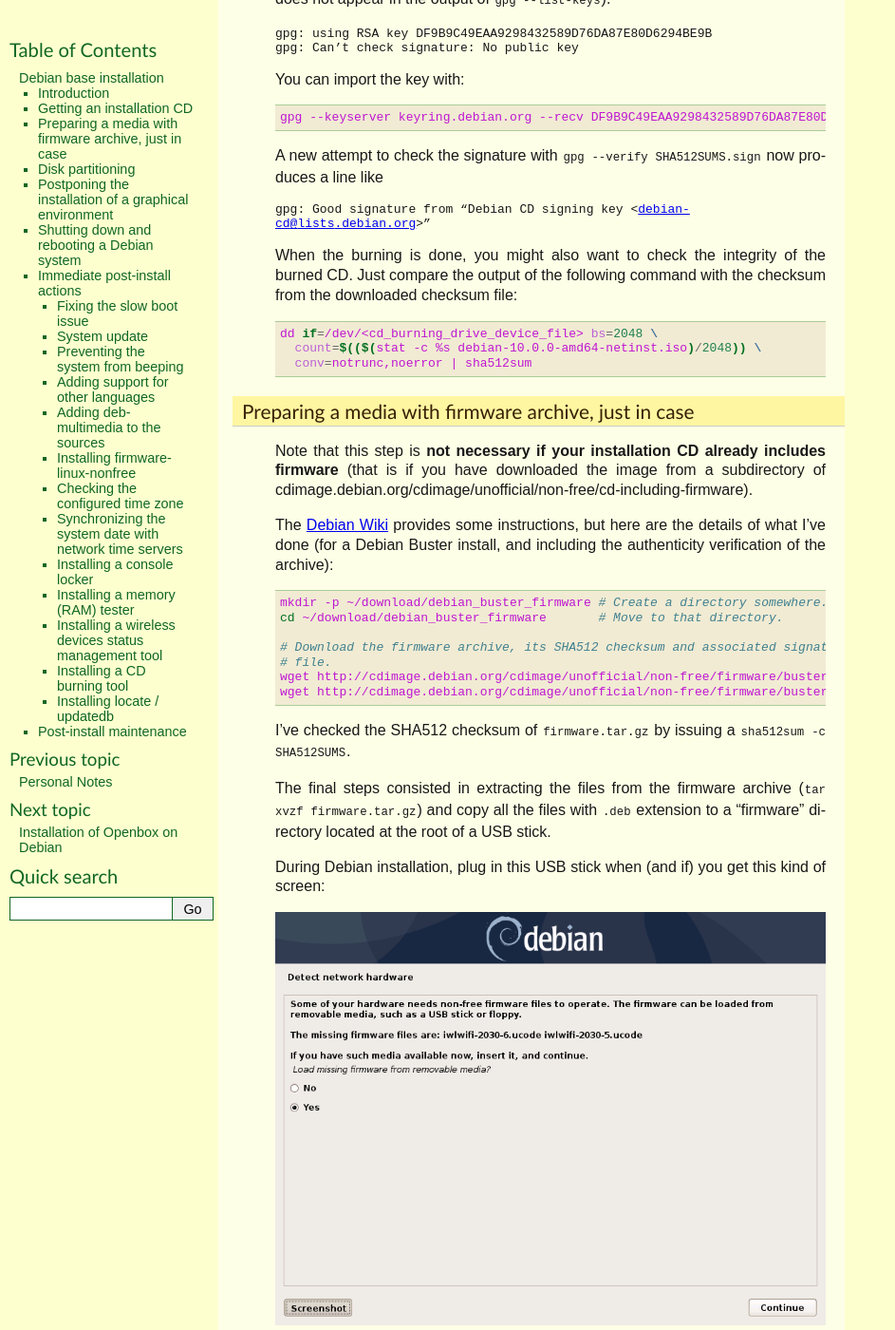
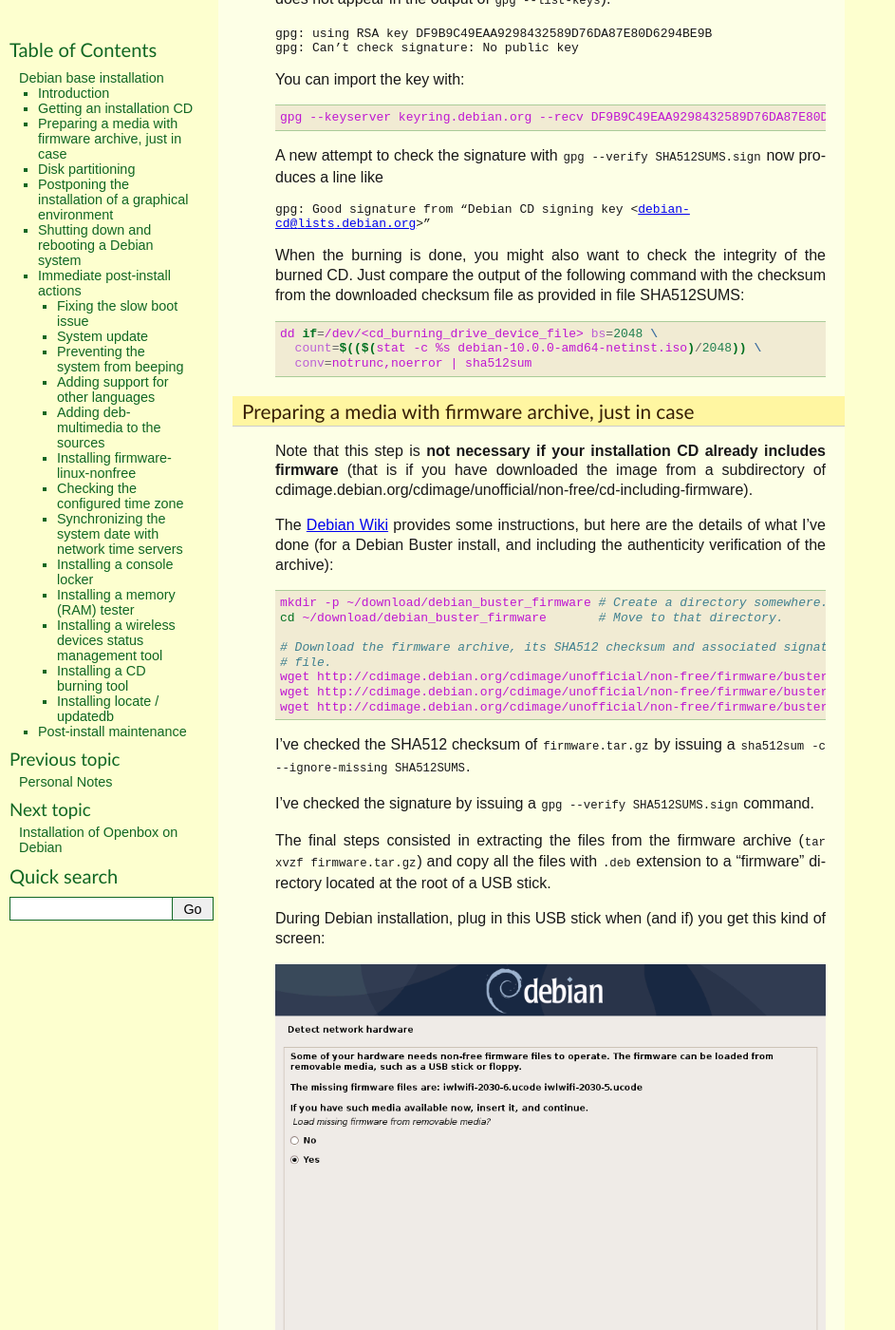
Before and after one commit to thierr26/thierr26_personal_notes_sphinx_sources, a Sphinx documentation site: the page built from source/debian_base_install.rst, in a window 1280 px wide and 1400 px high, scrolled down 1732 px. Shown: the whole window at 95% size, without its empty margins (0-943 px from the left). Built offline with Sphinx 7.4.7, drawn with Linux system fonts in a browser that asks for light colours.

Commit message:
Slightly improve file verification sections

```diff
--- a/source/debian_base_install.rst
+++ b/source/debian_base_install.rst
@@ -87,7 +87,7 @@
 
 When the burning is done, you might also want to check the integrity of the
 burned CD. Just compare the output of the following command with the checksum
-from the downloaded checksum file::
+from the downloaded checksum file as provided in file SHA512SUMS::
 
   dd if=/dev/<cd_burning_drive_device_file> bs=2048 \
     count=$(($(stat -c %s debian-10.0.0-amd64-netinst.iso)/2048)) \
@@ -118,9 +118,13 @@
   # file.
   wget http://cdimage.debian.org/cdimage/unofficial/non-free/firmware/buster/current/firmware.tar.gz
   wget http://cdimage.debian.org/cdimage/unofficial/non-free/firmware/buster/current/SHA512SUMS
+  wget http://cdimage.debian.org/cdimage/unofficial/non-free/firmware/buster/current/SHA512SUMS.sign
 
 I've checked the SHA512 checksum of ``firmware.tar.gz`` by issuing a
-``sha512sum -c SHA512SUMS``.
+``sha512sum -c --ignore-missing SHA512SUMS``.
+
+I've checked the signature by issuing a ``gpg --verify SHA512SUMS.sign``
+command.
 
 The final steps consisted in extracting the files from the firmware archive
 (``tar xvzf firmware.tar.gz``) and copy all the files with ``.deb`` extension
--- a/source/freebsd_vm.rst
+++ b/source/freebsd_vm.rst
@@ -47,7 +47,7 @@
 
 Then I do the verification with::
 
-  sha512sum -c CHECKSUM.SHA512-FreeBSD-12.1-RELEASE-amd64 FreeBSD-12.1-RELEASE-amd64-bootonly.iso
+  sha512sum -c --ignore-missing CHECKSUM.SHA512-FreeBSD-12.1-RELEASE-amd64
 
 
 Creating the FreeBSD virtual machine
```
